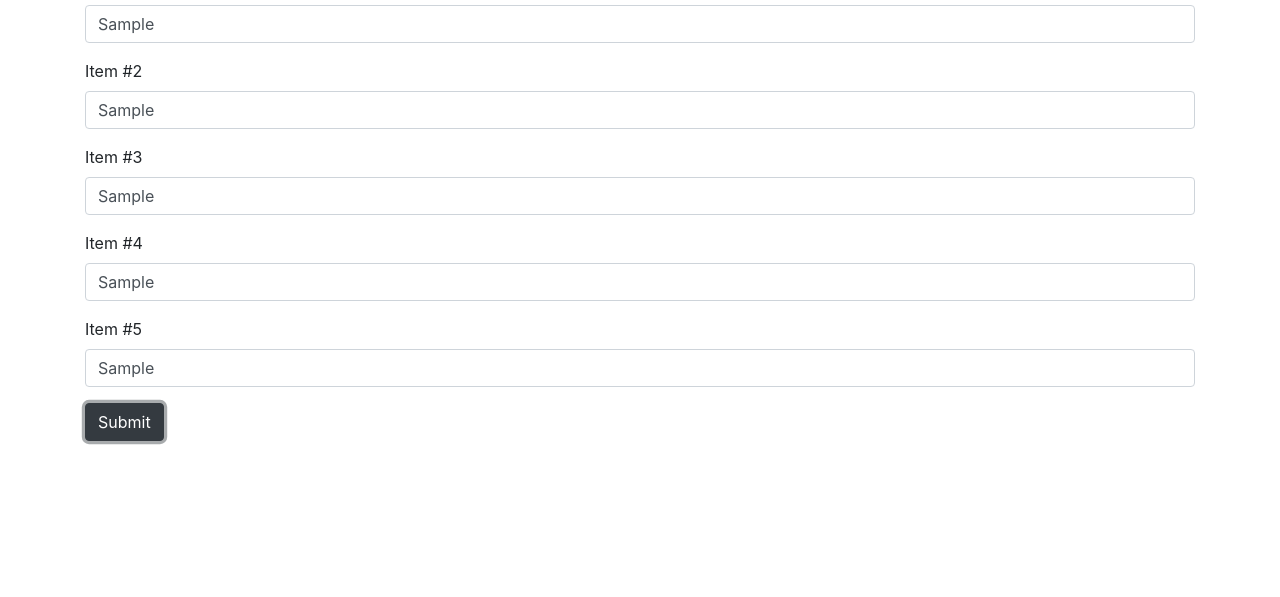
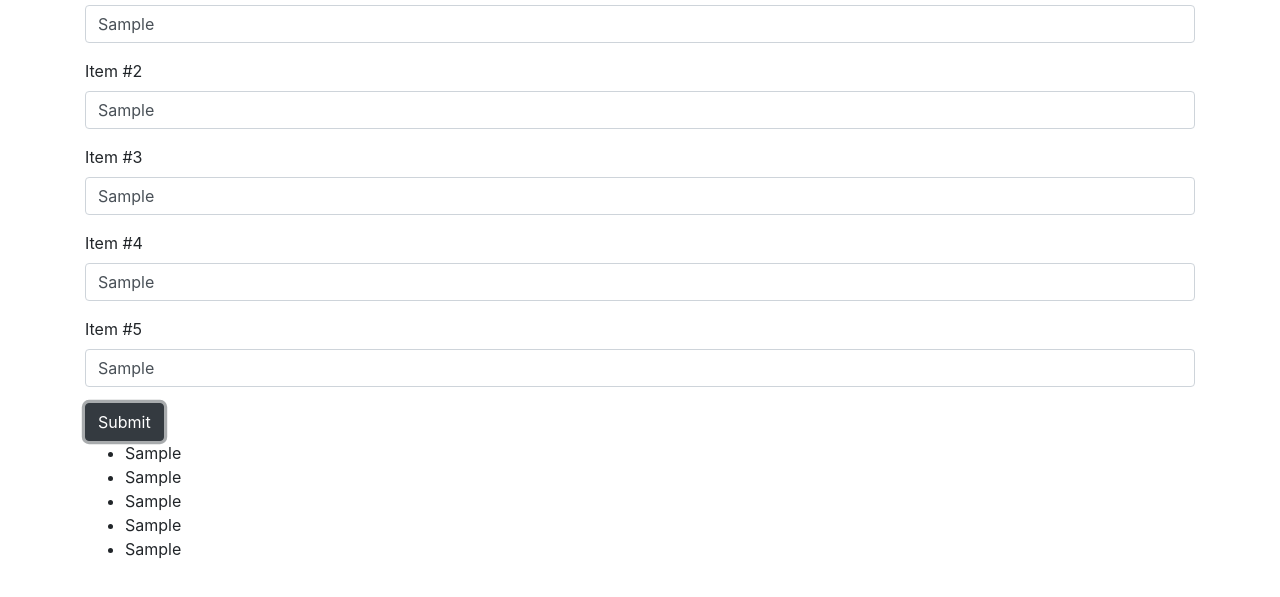
Before and after one commit to linbaker/grocery-list, a plain HTML site: page index.html in a window 1280 px wide. Both pictures are taken after typing "Sample", "Sample", "Sample", "Sample", "Sample" into the empty fields and a click on the button "Submit". Shown: the part 83-680 px from the top of the page. Drawn offline with Linux system fonts and the light colour scheme.

Commit message:
Return form inputs as alphabetical list with first character upper case

```diff
--- a/index.html
+++ b/index.html
@@ -11,6 +11,7 @@
   <body>
     <h1>Grocery List</h1>
     <main class="container">
+      <form id="grocery-form">
         <section class="form-group">
           <label for="item1">Item #1</label>
           <input id="item1" class="form-control" type="text">
@@ -32,6 +33,7 @@
           <input id="item5" class="form-control" type="text">
         </section>
         <button type="submit" class="btn btn-dark">Submit</button>
+      </form>
         <section>
         <ul>
           <span class="groceries"></span>
--- a/js/scripts.js
+++ b/js/scripts.js
@@ -0,0 +1,14 @@
+$(function() {
+  $("#grocery-form").submit(function(event) {
+    var groceries = ["item1", "item2", "item3", "item4", "item5"];
+    console.log("1", groceries);
+
+    groceries.forEach(function(grocery) {
+      var groceryInput = $("input#" + grocery).val();
+      $(".groceries").sort().append("<li>" + groceryInput.charAt(0).toUpperCase() + groceryInput.slice(1) + "</li>").val();
+
+      console.log("2", groceryInput);
+    });
+    event.preventDefault();
+  });
+});
```
Lines whose indentation alone changed are shown as unchanged.
